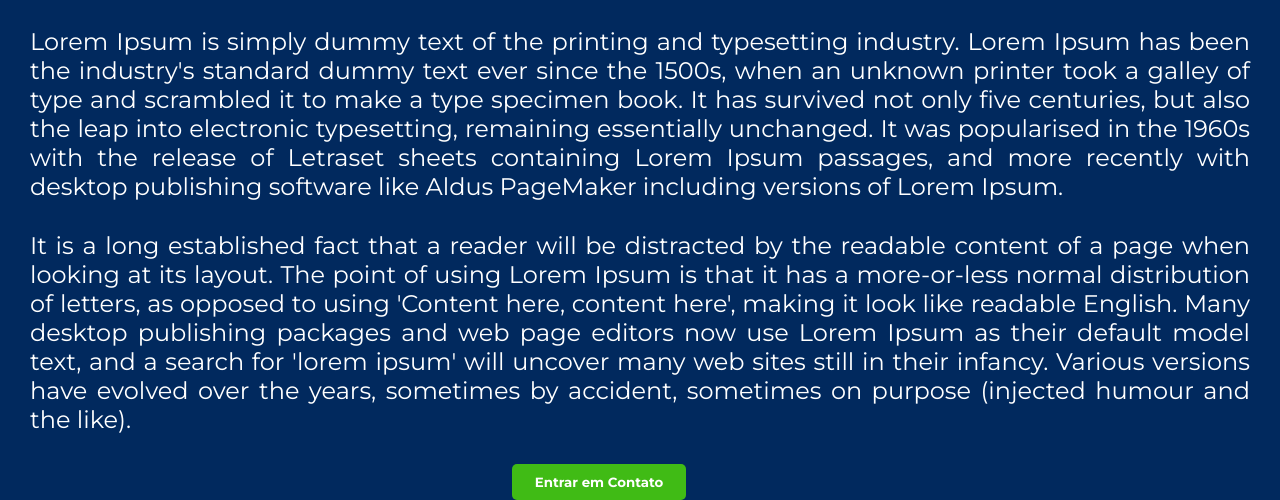
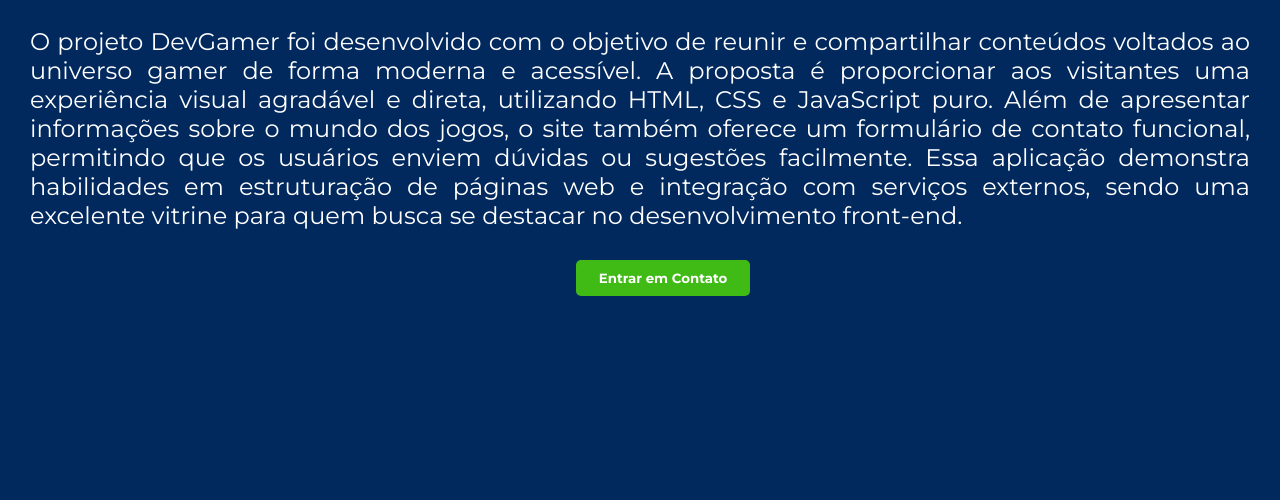
Before and after one commit to Andson-Sillas/6---Projeto-Gamer, a plain HTML site: page index.html in a window 1280 px wide. Shown: the part 584-1084 px from the top of the page. After the commit the page ends 880 px from the top, so only its background shows below. Drawn offline with Linux system fonts and the light colour scheme.

Commit message:
ajuste no botão do projeto.

```diff
--- a/index.html
+++ b/index.html
@@ -18,31 +18,15 @@
 
 
         <h1> O que você encontra aqui </h1>
-        <p>Lorem Ipsum is simply dummy text of the printing and typesetting industry. Lorem Ipsum has been the
-            industry's
-            standard dummy text ever since the 1500s, when an unknown printer took a galley of type and scrambled it to
-            make
-            a
-            type specimen book. It has survived not only five centuries, but also the leap into electronic typesetting,
-            remaining essentially unchanged.
-            It was popularised in the 1960s with the release of Letraset sheets containing Lorem Ipsum passages, and
-            more
-            recently with desktop publishing software like Aldus PageMaker including versions of Lorem Ipsum.</p>
-        <p> It is a long established fact that a reader will be distracted by the readable content of a page when
-            looking at
-            its
-            layout. The point of using Lorem Ipsum is that it has a more-or-less normal distribution of letters, as
-            opposed
-            to
-            using 'Content here, content here', making it look like readable English. Many desktop publishing packages
-            and
-            web
-            page editors now use Lorem Ipsum as their default model text, and a search for 'lorem ipsum' will uncover
-            many
-            web
-            sites still in their infancy. Various versions have evolved over the years, sometimes by accident, sometimes
-            on
-            purpose (injected humour and the like).</p>
+        <p>O projeto DevGamer foi desenvolvido com o objetivo de reunir e compartilhar conteúdos voltados ao universo
+            gamer de forma moderna e acessível.
+            A proposta é proporcionar aos visitantes uma experiência visual agradável e direta, utilizando HTML, CSS e
+            JavaScript puro.
+            Além de apresentar informações sobre o mundo dos jogos, o site também oferece um formulário de contato
+            funcional, permitindo que os usuários enviem dúvidas ou sugestões facilmente.
+            Essa aplicação demonstra habilidades em estruturação de páginas web e integração com serviços externos,
+            sendo uma excelente vitrine para quem busca se destacar no desenvolvimento front-end.
+        </p>
 
 
         <button onclick="abrir()">Entrar em Contato</button>
@@ -51,11 +35,12 @@
     <form action="https://formsubmit.co/seila@gmail.com" method="POST">
         <input type="text" name="name" required placeholder="Nome">
         <input type="email" name="email" required placeholder="Email">
-        <textarea type= "text" name= "duvida" placeholder="Sua Dúvida aqui"></textarea>
+        <textarea type="text" name="duvida" placeholder="Sua Dúvida aqui"></textarea>
         <button type="submit">ENVIAR</button>
         <button onclick="fechar()" type="button" class="voltar">Voltar</button>
     </form>
 
 </body>
 <script src="./script.js"></script>
+
 </html>
--- a/style.css
+++ b/style.css
@@ -70,7 +70,7 @@ button {
     width: 174px;
     cursor: pointer;
     color: #FFFFFF;
-    margin-left: 40vw;
+    margin-left: 45vw;
 }
 
 
```
